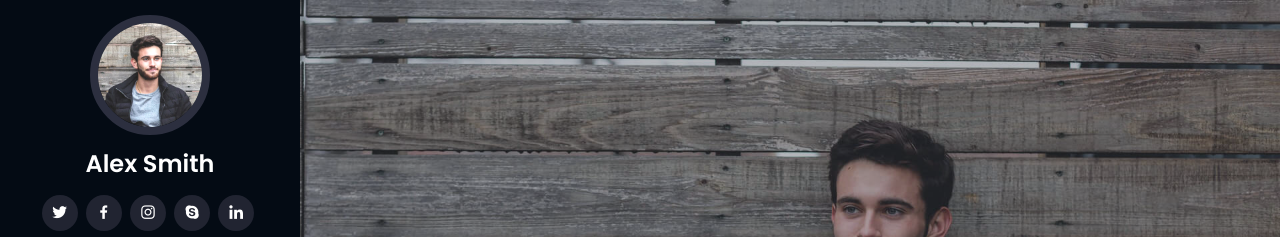
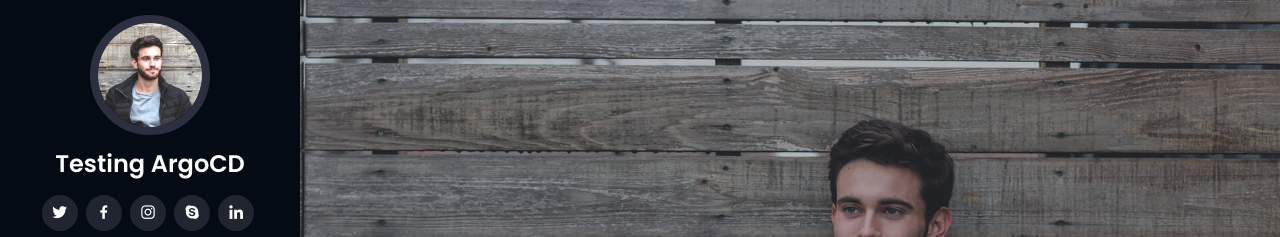
Before and after one commit to natan-dias/webserver-example, a plain HTML site: page src/index.html in a window 1280 px wide. Shown: the top 237 px of the page. Drawn offline with nearby package versions, Linux system fonts and the light colour scheme.

Commit message:
update index.html

```diff
--- a/src/index.html
+++ b/src/index.html
@@ -46,7 +46,7 @@
 
       <div class="profile">
         <img src="assets/img/profile-img.jpg" alt="" class="img-fluid rounded-circle">
-        <h1 class="text-light"><a href="index.html">Alex Smith</a></h1>
+        <h1 class="text-light"><a href="index.html">Testing ArgoCD</a></h1>
         <div class="social-links mt-3 text-center">
           <a href="#" class="twitter"><i class="bx bxl-twitter"></i></a>
           <a href="#" class="facebook"><i class="bx bxl-facebook"></i></a>
```
